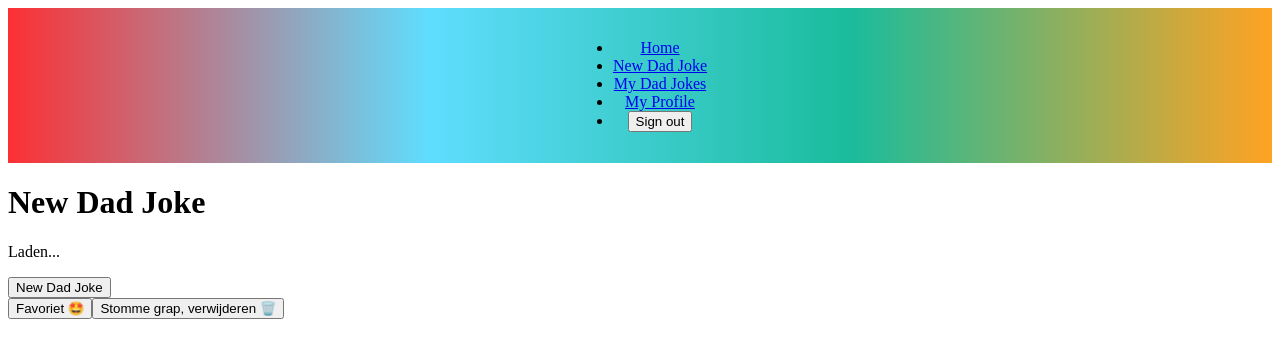
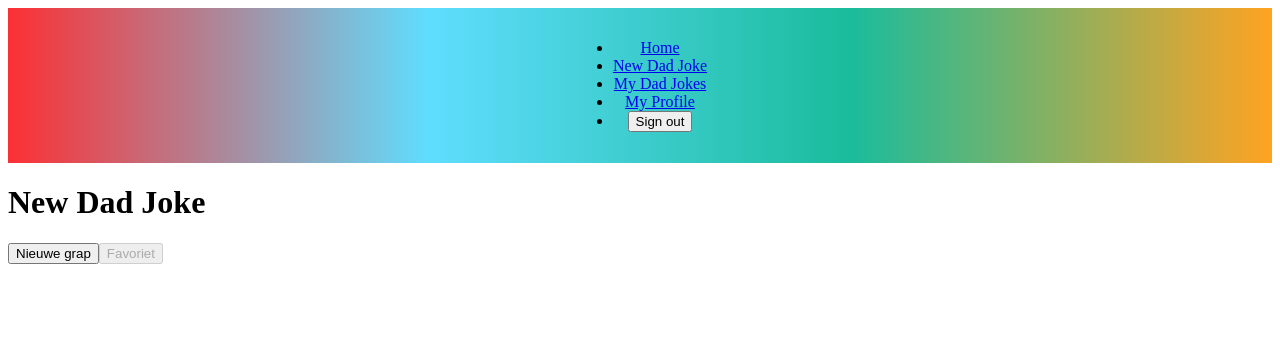
Before and after one commit to LauravanHeeswijk/EindopdrachtFro, a React (Vite) app: page /new-dadjoke in a window 1280 px wide. Shown: the top 358 px of the page. Built offline with nearby package versions, Linux system fonts and the light colour scheme; no server answers; sample sign-in values are in the browser's storage.

Commit message:
start gemaakt aan de favorieten-knop component

```diff
--- a/src/components/Button/FavoriteJokeButton.jsx
+++ b/src/components/Button/FavoriteJokeButton.jsx
@@ -1,9 +1,37 @@
-const FavoriteJokeButton = ({ onClick }) => {
-    return (
-        <button className="favorite-button" onClick={onClick}>
-            Favoriet 🤩
-        </button>
-    );
+import React from "react";
+
+const FavoriteJokeButton = ({ joke }) => {
+    const apiKey = import.meta.env.VITE_API_KEY;
+    const apiUrl = import.meta.env.VITE_API_URL;
+
+    const saveFavoriteJoke = async () => {
+        if (!joke) {
+            console.error("Geen grap om op te slaan!");
+            return;
+        }
+        try {
+            const response = await fetch(apiUrl, {
+                method: "POST",
+                headers: {
+                    "Content-Type": "application/json",
+                    "X-Api-Key": apiKey,
+                },
+                body: JSON.stringify({ joke }),
+            });
+
+            if (!response.ok) {
+                throw new Error("Fout bij opslaan in favorieten");
+            }
+
+            console.log("Grap opgeslagen als favoriet!");
+        } catch (error) {
+            console.error("Er ging iets mis:", error);
+        }
+    };
+
+    return <button onClick={saveFavoriteJoke} disabled={!joke}>
+        Favoriet
+    </button>;
 };
 
 export default FavoriteJokeButton;
--- a/src/components/Button/JokeButton.jsx
+++ b/src/components/Button/JokeButton.jsx
@@ -1,8 +1,6 @@
-import { useState, useEffect } from "react";
+import React from "react";
 
-const JokeButton = () => {
-    const [joke, setJoke] = useState(null);
-
+const JokeButton = ({ setJoke }) => {
     const fetchJoke = async () => {
         try {
             const response = await fetch("https://icanhazdadjoke.com/", {
@@ -16,12 +14,7 @@ const JokeButton = () => {
         }
     };
 
-    return (
-        <div>
-            <p>{joke || "Laden..."}</p>
-            <button onClick={fetchJoke}>New Dad Joke</button>
-        </div>
-    );
+    return <button onClick={fetchJoke}>Nieuwe grap</button>;
 };
 
 export default JokeButton;
--- /dev/null
+++ b/src/pages/LoginRegistrationPage/LoginRegistrationPage.jsx
@@ -0,0 +1,4 @@
+const LoginRegistrationPage = () => {
+    return <h1>Dad Jokes!</h1>;
+};
+export default LoginRegistrationPage;
--- a/src/pages/NewDadJokePage/NewDadJokesPage.jsx
+++ b/src/pages/NewDadJokePage/NewDadJokesPage.jsx
@@ -1,22 +1,18 @@
-import React from "react";
+import { useState } from "react";
 import JokeButton from "../../components/Button/JokeButton";
 import FavoriteJokeButton from "../../components/Button/FavoriteJokeButton";
-import StupidJokeButton from "../../components/Button/StupidJokeButton";
 
+const NewDadJokePage = () => {
+    const [joke, setJoke] = useState(null);
 
-const NewDadJokesPage = () => {
     return (
         <div>
             <h1>New Dad Joke</h1>
-            {/* Hier komen straks de componenten */}
-                <JokeButton />
-
-        {/*    /!* Knoppen voor interactie *!/*/}
-            <div className="button-group">
-                <FavoriteJokeButton />
-                <StupidJokeButton />
-            </div>
+            <JokeButton setJoke={setJoke} />
+            {joke && <p>{joke}</p>}
+            <FavoriteJokeButton joke={joke} />
         </div>
     );
 };
-export default NewDadJokesPage;
+
+export default NewDadJokePage;
```
Also changed, not shown: src/pages/LoginRegistrationPage/LoginRegistrationPage.css (added).
